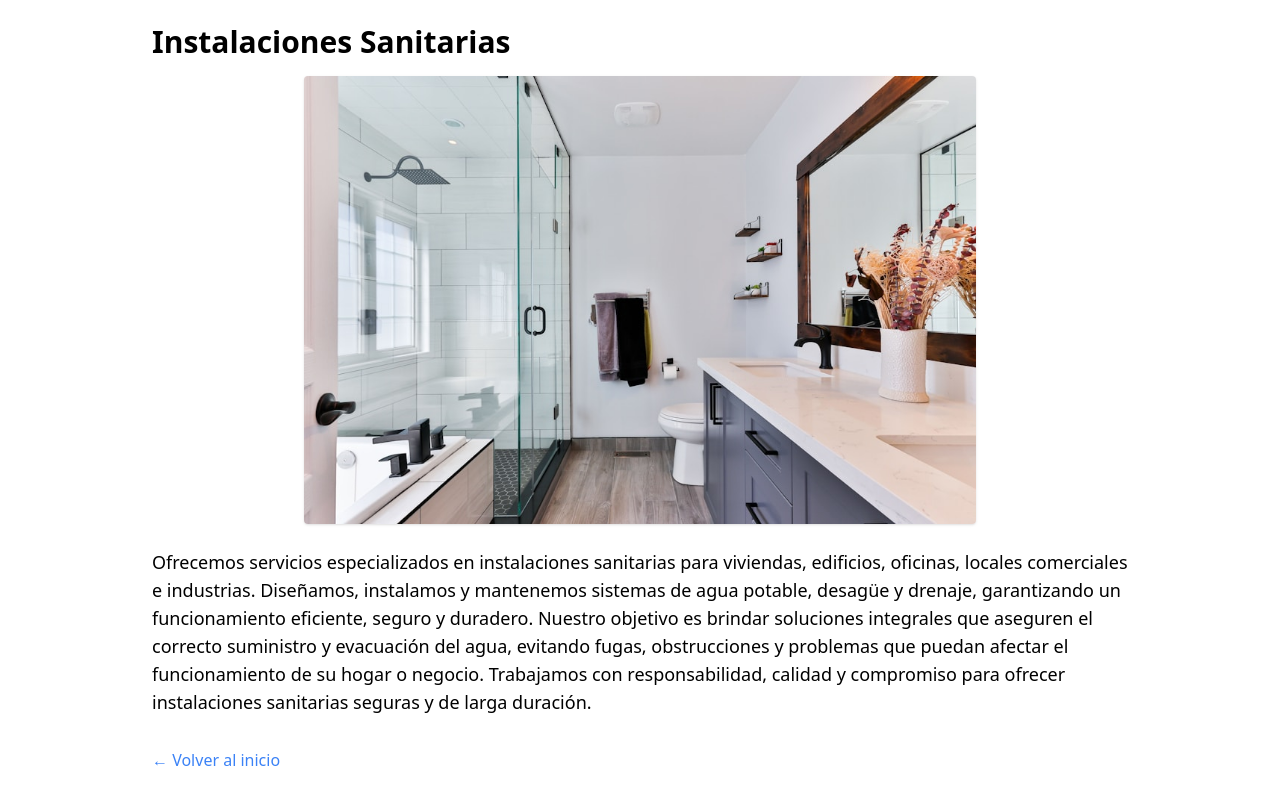
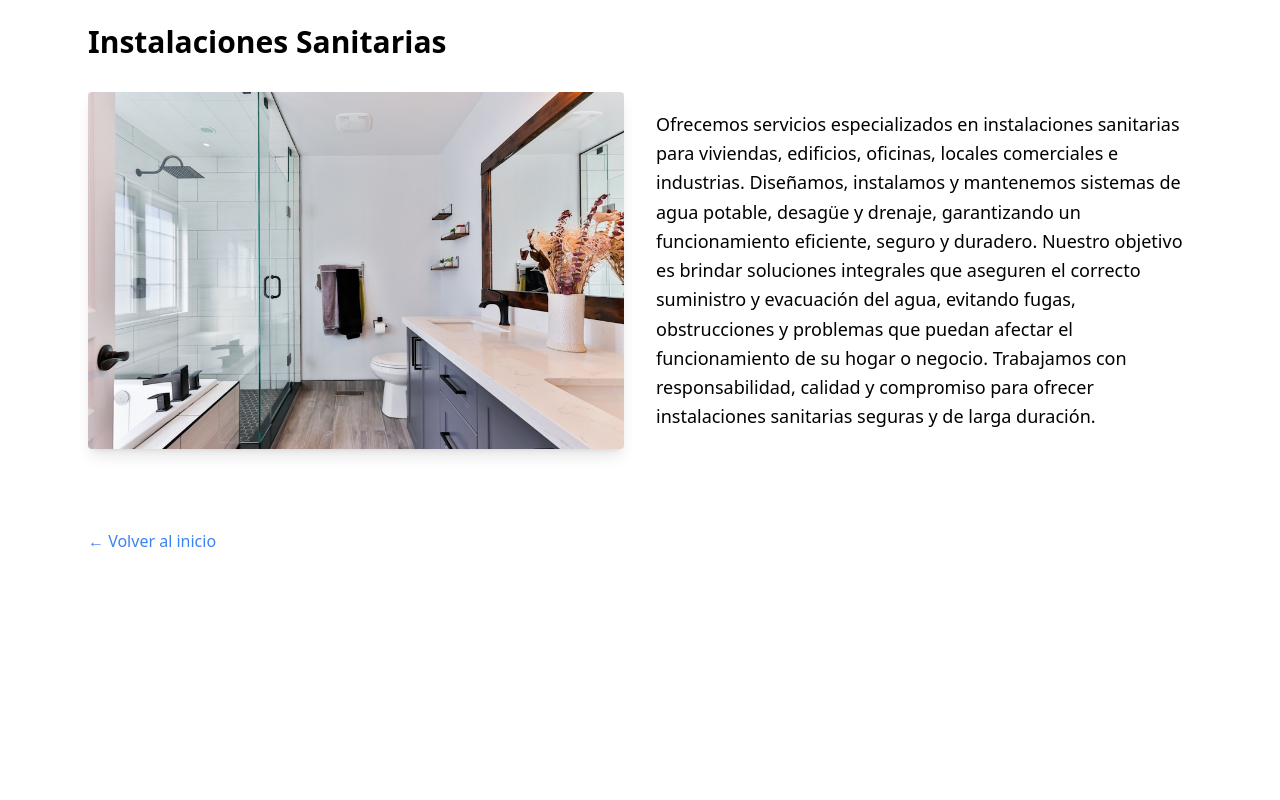
Before and after one commit to scaflowne20026/tu_proyecto_web, a Django app: page /servicio/2/ in a window 1280 px wide. Run offline with Django 5.2, Linux system fonts and the light colour scheme; data comes from the database, SQL or seed files in the repository; some libraries are stand-ins or nearby versions.

Commit message:
diseño foto al costado en detalle

```diff
--- a/templates/servicio_detalle.html
+++ b/templates/servicio_detalle.html
@@ -6,27 +6,32 @@
     <title>{{ servicio.nombre }} | Servicios Generales</title>
     <script src="https://cdn.tailwindcss.com"></script>
 </head>
-<body class="max-w-5xl mx-auto p-6">
-    <h1 class="text-3xl font-bold mb-4">{{ servicio.nombre }}</h1>
+<body class="max-w-6xl mx-auto p-6">
+    <h1 class="text-3xl font-bold mb-8">{{ servicio.nombre }}</h1>
 
-    <!-- Usa la ruta estática según nombre del servicio -->
+    <!-- Foto al costado, en dos columnas -->
+    <div class="grid md:grid-cols-2 gap-8 items-center mb-12">
         {% if servicio.nombre == "Instalaciones Eléctricas" %}
-        <img src="{% static 'imagenes/electricidad.jpg' %}" alt="{{ servicio.nombre }}" class="w-full max-w-2xl mx-auto mb-6 rounded shadow">
+            <img src="{% static 'imagenes/electricidad.jpg' %}" alt="{{ servicio.nombre }}" class="w-full rounded shadow-lg">
         {% elif servicio.nombre == "Instalaciones Sanitarias" %}
-        <img src="{% static 'imagenes/sanitarias.jpg' %}" alt="{{ servicio.nombre }}" class="w-full max-w-2xl mx-auto mb-6 rounded shadow">
+            <img src="{% static 'imagenes/sanitarias.jpg' %}" alt="{{ servicio.nombre }}" class="w-full rounded shadow-lg">
         {% elif servicio.nombre == "Aire Acondicionado" %}
-        <img src="{% static 'imagenes/aire.jpg' %}" alt="{{ servicio.nombre }}" class="w-full max-w-2xl mx-auto mb-6 rounded shadow">
+            <img src="{% static 'imagenes/aire.jpg' %}" alt="{{ servicio.nombre }}" class="w-full rounded shadow-lg">
         {% elif servicio.nombre == "Cámaras de Seguridad" %}
-        <img src="{% static 'imagenes/camaras.png' %}" alt="{{ servicio.nombre }}" class="w-full max-w-2xl mx-auto mb-6 rounded shadow">
+            <img src="{% static 'imagenes/camaras.jpg' %}" alt="{{ servicio.nombre }}" class="w-full rounded shadow-lg">
         {% elif servicio.nombre == "Pintura" %}
-        <img src="{% static 'imagenes/pintura.jpg' %}" alt="{{ servicio.nombre }}" class="w-full max-w-2xl mx-auto mb-6 rounded shadow">
+            <img src="{% static 'imagenes/pintura.jpg' %}" alt="{{ servicio.nombre }}" class="w-full rounded shadow-lg">
         {% elif servicio.nombre == "Enchape" %}
-        <img src="{% static 'imagenes/porcelanato.jpg' %}" alt="{{ servicio.nombre }}" class="w-full max-w-2xl mx-auto mb-6 rounded shadow">
+            <img src="{% static 'imagenes/porcelanato.jpg' %}" alt="{{ servicio.nombre }}" class="w-full rounded shadow-lg">
         {% else %}
-        <p class="text-red-500">Sin imagen disponible</p>
+            <p class="text-gray-500">Sin imagen disponible</p>
         {% endif %}
 
-    <p class="text-lg">{{ servicio.descripcion }}</p>
-    <a href="/" class="inline-block mt-8 text-blue-500">← Volver al inicio</a>
+        <div>
+            <p class="text-lg leading-relaxed">{{ servicio.descripcion }}</p>
+        </div>
+    </div>
+
+    <a href="/" class="inline-block mt-8 text-blue-500 font-medium">← Volver al inicio</a>
 </body>
 </html>
```
Lines whose indentation alone changed are shown as unchanged.
